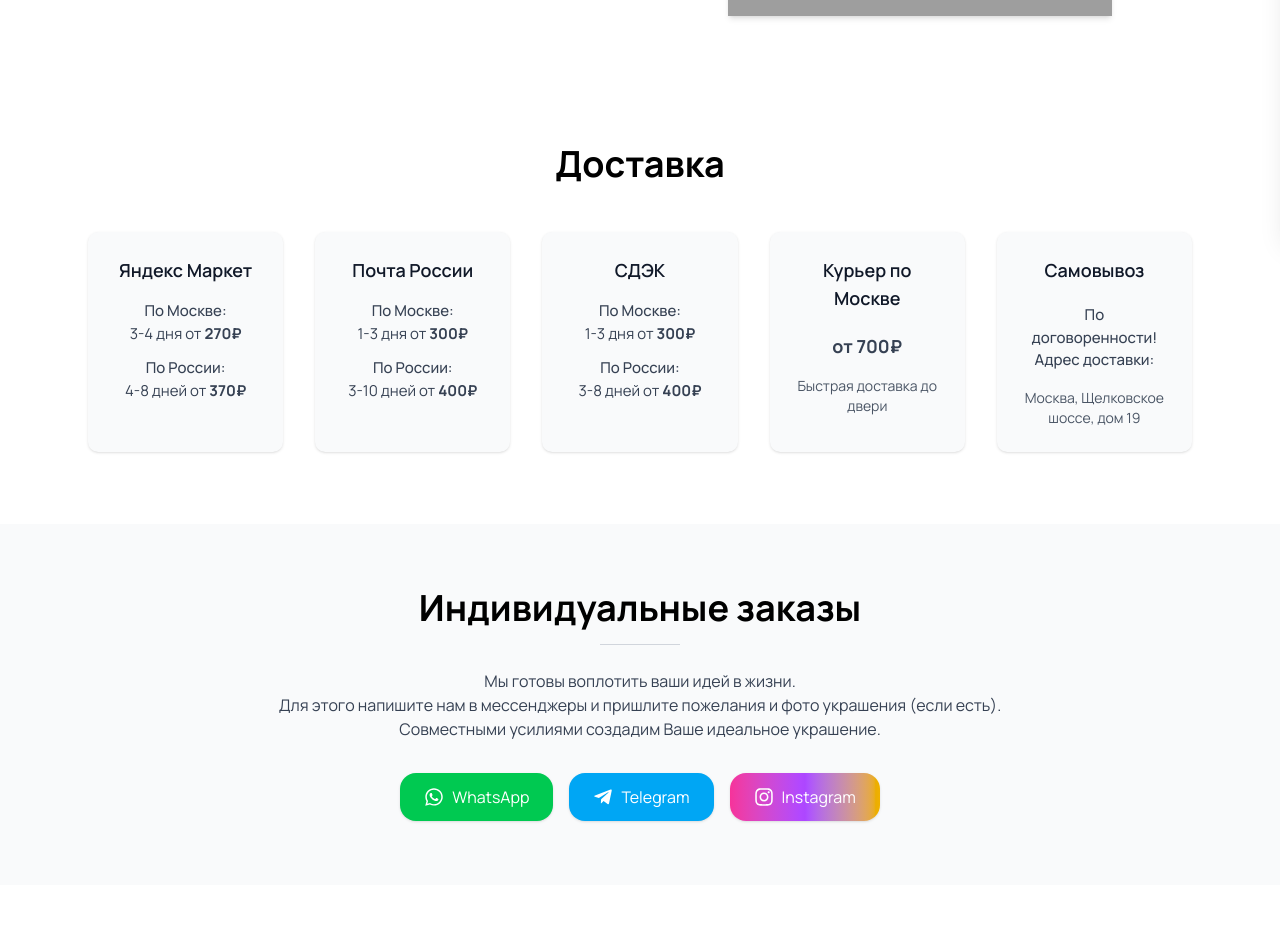
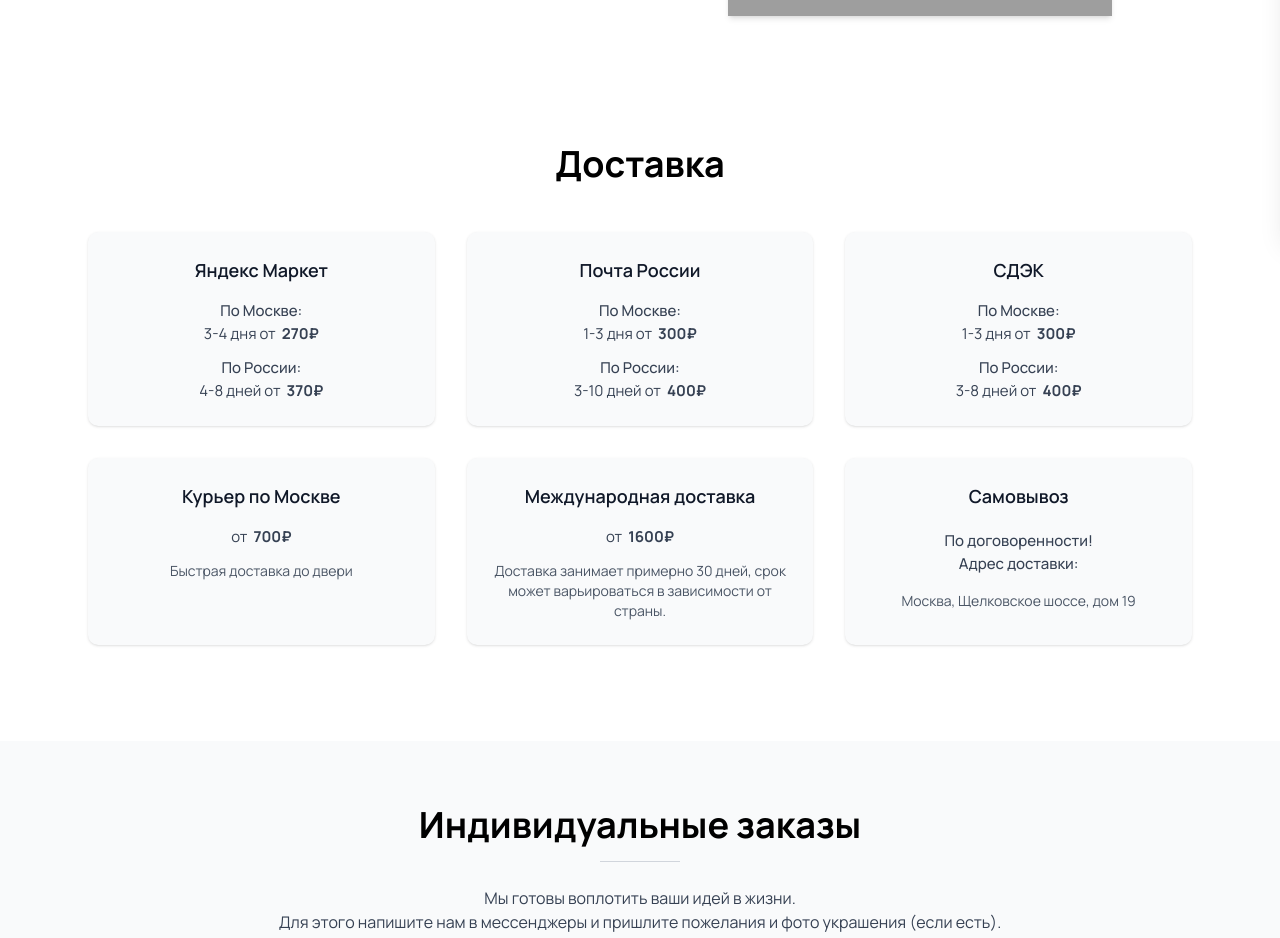
Before and after one commit to VladimiroAntipin/like-svet-site, a Next.js app: page /customers in a window 1280 px wide. Shown: the part 568-1506 px from the top of the page. Built offline with nearby package versions, Linux system fonts and the light colour scheme; no server answers; grey boxes are pictures that could not be loaded.

Commit message:
added new informations in customers pages

```diff
--- a/app/(routes)/account/page.tsx
+++ b/app/(routes)/account/page.tsx
@@ -157,7 +157,7 @@
   };
 
   return (
-    <div className="min-h-screen flex flex-col bg-gray-100">
+    <div className="min-h-screen flex flex-col bg-white">
       {/* Header */}
       <header className="w-full bg-gray-200 shadow-sm py-4 px-6 flex items-center justify-between">
         <button
--- a/app/(routes)/customers/gift-certificates/page.tsx
+++ b/app/(routes)/customers/gift-certificates/page.tsx
@@ -88,7 +88,7 @@
   }
 
   return (
-    <div className="min-h-screen flex flex-col md:flex-row items-center md:items-start px-6 py-12 max-[500px]:py-6 gap-12 max-w-7xl mx-auto relative">
+    <div className="min-h-screen flex flex-col md:flex-row items-center md:items-start px-6 py-12 max-[500px]:pt-6 max-[500px]:pb-16 gap-12 max-w-7xl mx-auto relative">
 
       {/* FOTO */}
       <div className="w-full md:w-1/2 flex flex-col justify-center ">
--- a/app/(routes)/customers/page.tsx
+++ b/app/(routes)/customers/page.tsx
@@ -60,19 +60,19 @@
 
 
             {/* ДОСТАВКА */}
-            <section className="px-6 py-8 max-w-6xl mx-auto text-center scroll-mt-35 mb-10" id="delivery">
+            <section className="px-6 py-8 max-w-6xl mx-auto text-center scroll-mt-35" id="delivery">
                 <h2 className="text-3xl md:text-4xl font-bold mb-12 text-black">Доставка</h2>
-                <div className="grid grid-cols-1 md:grid-cols-2 lg:grid-cols-5 gap-8">
+                <div className="grid grid-cols-1 md:grid-cols-2 lg:grid-cols-3 gap-8 mb-16">
                     <div className="p-6 bg-gray-50 rounded-lg shadow-sm transition-all hover:shadow-md">
                         <h3 className="font-semibold text-lg mb-4 text-gray-900">Яндекс Маркет</h3>
                         <div className="text-gray-700 text-[15px] space-y-3">
                             <div>
                                 <div className="font-medium">По Москве:</div>
-                                <div>3-4 дня от <strong>270₽</strong></div>
+                                <div>3-4 дня от &nbsp;<strong>270₽</strong></div>
                             </div>
                             <div>
                                 <div className="font-medium">По России:</div>
-                                <div>4-8 дней от <strong>370₽</strong></div>
+                                <div>4-8 дней от &nbsp;<strong>370₽</strong></div>
                             </div>
                         </div>
                     </div>
@@ -82,11 +82,11 @@
                         <div className="text-gray-700 text-[15px] space-y-3">
                             <div>
                                 <div className="font-medium">По Москве:</div>
-                                <div>1-3 дня от <strong>300₽</strong></div>
+                                <div>1-3 дня от &nbsp;<strong>300₽</strong></div>
                             </div>
                             <div>
                                 <div className="font-medium">По России:</div>
-                                <div>3-10 дней от <strong>400₽</strong></div>
+                                <div>3-10 дней от &nbsp;<strong>400₽</strong></div>
                             </div>
                         </div>
                     </div>
@@ -96,11 +96,11 @@
                         <div className="text-gray-700 text-[15px] space-y-3">
                             <div>
                                 <div className="font-medium">По Москве:</div>
-                                <div>1-3 дня от <strong>300₽</strong></div>
+                                <div>1-3 дня от &nbsp;<strong>300₽</strong></div>
                             </div>
                             <div>
                                 <div className="font-medium">По России:</div>
-                                <div>3-8 дней от <strong>400₽</strong></div>
+                                <div>3-8 дней от &nbsp;<strong>400₽</strong></div>
                             </div>
                         </div>
                     </div>
@@ -108,11 +108,25 @@
                     <div className="p-6 bg-gray-50 rounded-lg shadow-sm transition-all hover:shadow-md">
                         <h3 className="font-semibold text-lg mb-4 text-gray-900">Курьер по Москве</h3>
                         <div className="text-gray-700 text-[15px] space-y-3">
-                            <div className="text-center py-1">
-                                <div className="text-lg font-bold">от 700₽</div>
+                            <div>
+                                <div className="font-medium"></div>
+                                <div>от &nbsp;<strong>700₽</strong></div>
                             </div>
                             <div className="text-sm text-gray-600 mt-2">
                                 Быстрая доставка до двери
+                            </div>
+                        </div>
+                    </div>
+
+                    <div className="p-6 bg-gray-50 rounded-lg shadow-sm transition-all hover:shadow-md">
+                        <h3 className="font-semibold text-lg mb-4 text-gray-900">Международная доставка</h3>
+                        <div className="text-gray-700 text-[15px] space-y-3">
+                            <div>
+                                <div className="font-medium"></div>
+                                <div>от &nbsp;<strong>1600₽</strong></div>
+                            </div>
+                            <div className="text-sm text-gray-600 mt-2">
+                                Доставка занимает примерно 30 дней, срок может варьироваться в зависимости от страны.
                             </div>
                         </div>
                     </div>
--- a/app/(routes)/product/[productId]/page.tsx
+++ b/app/(routes)/product/[productId]/page.tsx
@@ -43,7 +43,7 @@
   return (
     <div className="bg-white">
       <Container>
-        <div className="py-10 max-[500px]:py-5">
+        <div className="py-10 max-[500px]:py-5 mb-10">
           <BackButton />
           <div className="lg:grid lg:grid-cols-2 lg:items-start lg:gap-x-8">
             <Gallery images={product.images} />
--- a/components/footer.tsx
+++ b/components/footer.tsx
@@ -2,7 +2,7 @@
 
 const Footer = () => {
     return (
-        <footer className="bg-black border-t py-12 max-[500px]:px-7 max-[500px]:py-4 flex justify-center items-center">
+        <footer className="bg-black border-t py-12 max-[500px]:px-7 max-[500px]:py-4 flex justify-center items-center max-[780px]:mt-10">
             <div className="flex justify-between w-[80vw] max-[500px]:w-full max-[500px]:flex-col-reverse max-[500px]:gap-10">
                 <div className="flex flex-col">
                     <p className="text-sm font-thin text-gray-300">ИП Рязанова Светлана Владимировна</p>
```
